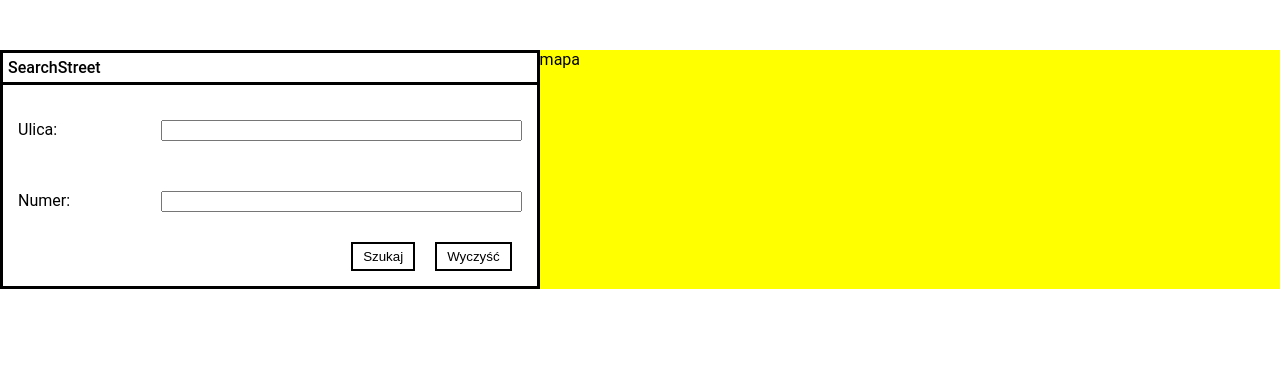
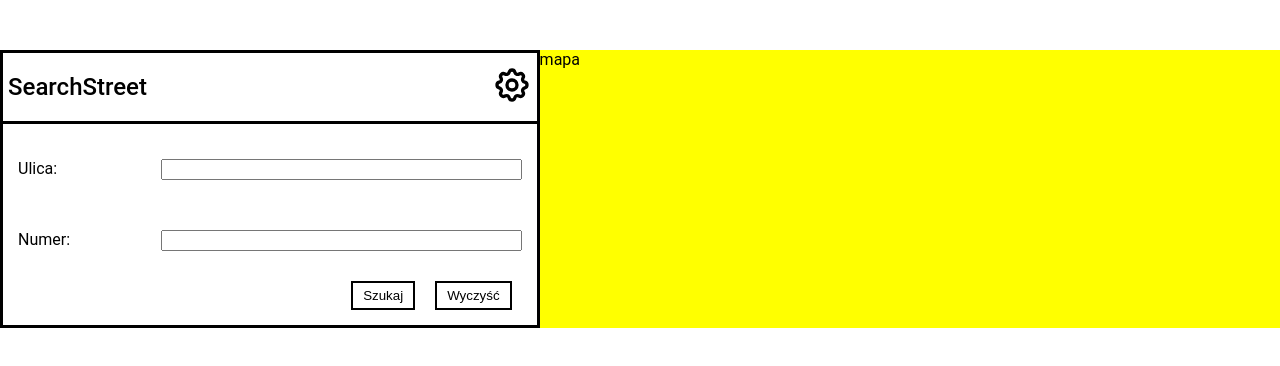
Before and after one commit to MarcinSutula/seach-address-app, a React (Create React App) app: page / in a window 1280 px wide. Shown: the top 366 px of the page. Built offline with nearby package versions, Linux system fonts and the light colour scheme.

Commit message:
implemented modal for options, corrected typos, corrected css in Result.module.css

```diff
--- a/package.json
+++ b/package.json
@@ -3,7 +3,10 @@
   "version": "0.1.0",
   "private": true,
   "dependencies": {
+    "@emotion/react": "^11.7.1",
+    "@emotion/styled": "^11.6.0",
     "@hookform/resolvers": "^2.8.8",
+    "@mui/material": "^5.3.1",
     "@reduxjs/toolkit": "^1.7.1",
     "@testing-library/jest-dom": "^5.16.1",
     "@testing-library/react": "^12.1.2",
@@ -13,8 +16,7 @@
     "react-redux": "^7.2.6",
     "react-scripts": "5.0.0",
     "redux": "^4.1.2",
-    "web-vitals": "^2.1.4",
-    "yup": "^0.32.11"
+    "web-vitals": "^2.1.4"
   },
   "scripts": {
     "start": "react-scripts start",
--- a/src/App.js
+++ b/src/App.js
@@ -2,19 +2,38 @@ import classes from "./App.module.css";
 import SearchForm from "./components/SearchForm";
 import SearchResults from "./components/SearchResults";
 import { useSelector } from "react-redux";
+import { optionsIcon } from "./components/OptionsIcon";
+import { useState, Fragment } from "react";
+import OptionsModal from "./components/OptionsModal";
 
 function App() {
+  const [showOptionsModal, setShowOptionsModal] = useState(false);
   const searchStatus = useSelector((state) => state.getResultStatus);
 
+  const optionsOnClickHandler = () => {
+    setShowOptionsModal(true);
+  };
+
   return (
+    <Fragment>
       <div className={classes.container}>
         <div className={classes.search_box}>
-        <div className={classes.title}>SearchStreet</div>
+          <div className={classes.title}>
+            <h2>SearchStreet</h2>
+            <div className={classes.options} onClick={optionsOnClickHandler}>
+              {optionsIcon}
+            </div>
+          </div>
           <SearchForm />
           {searchStatus !== "" && <SearchResults />}
         </div>
         <div className={classes.map}>mapa</div>
       </div>
+      <OptionsModal
+        showOptionsModal={showOptionsModal}
+        setShowOptionsModal={setShowOptionsModal}
+      />
+    </Fragment>
   );
 }
 
--- a/src/App.module.css
+++ b/src/App.module.css
@@ -6,16 +6,27 @@
   justify-content: space-between;
 }
 
-
-.search_box{
+.search_box {
   width: 40%;
   border: 3px solid black;
 }
 
-.title{
-    padding: 5px;
+.title {
+  display: flex;
   border-bottom: 3px solid black;
+  justify-content: space-between;
+  align-items: center;
+}
+
+.title h2 {
+  padding: 0;
   font-weight: 500;
+  margin-left: 5px;
+}
+
+.options {
+  margin-right: 5px;
+  cursor: pointer;
 }
 
 .map {
--- a/src/components/Input.js
+++ b/src/components/Input.js
@@ -1,10 +1,14 @@
-import classes from './Input.module.css'
+import classes from "./Input.module.css";
 
 function Input(props) {
   return (
     <div className={classes.input}>
       <label>{props.label}</label>
-      <input {...props.register(props.registerName)} />
+      <input
+        {...props.register(props.registerName)}
+        maxLength={props.maxLength}
+        required
+      />
     </div>
   );
 }
--- /dev/null
+++ b/src/components/OptionsIcon.js
@@ -0,0 +1,22 @@
+export const optionsIcon = (
+  <svg
+    xmlns="http://www.w3.org/2000/svg"
+    fill="none"
+    viewBox="0 0 24 24"
+    stroke="currentColor"
+    height="40px"
+  >
+    <path
+      strokeLinecap="round"
+      strokeLinejoin="round"
+      strokeWidth="2"
+      d="M10.325 4.317c.426-1.756 2.924-1.756 3.35 0a1.724 1.724 0 002.573 1.066c1.543-.94 3.31.826 2.37 2.37a1.724 1.724 0 001.065 2.572c1.756.426 1.756 2.924 0 3.35a1.724 1.724 0 00-1.066 2.573c.94 1.543-.826 3.31-2.37 2.37a1.724 1.724 0 00-2.572 1.065c-.426 1.756-2.924 1.756-3.35 0a1.724 1.724 0 00-2.573-1.066c-1.543.94-3.31-.826-2.37-2.37a1.724 1.724 0 00-1.065-2.572c-1.756-.426-1.756-2.924 0-3.35a1.724 1.724 0 001.066-2.573c-.94-1.543.826-3.31 2.37-2.37.996.608 2.296.07 2.572-1.065z"
+    />
+    <path
+      strokeLinecap="round"
+      strokeLinejoin="round"
+      strokeWidth="2"
+      d="M15 12a3 3 0 11-6 0 3 3 0 016 0z"
+    />
+  </svg>
+);
--- /dev/null
+++ b/src/components/OptionsModal.js
@@ -0,0 +1,67 @@
+import { Modal } from "@mui/material";
+import { useForm } from "react-hook-form";
+import classes from "./OptionsModal.module.css";
+
+function OptionsModal(props) {
+  const {
+    register,
+    handleSubmit,
+    reset,
+
+  } = useForm();
+
+  const optionsModalOnCloseHandler = () => {
+    props.setShowOptionsModal(false);
+    reset();
+  };
+
+  const optionsSubmitHandler = (data) => {
+    if (data.query1 === "DEFAULT" || data.query2 === "DEFAULT") return;
+
+    console.log(data);
+
+
+
+
+    reset();
+  };
+
+  const bodyModal = (
+    <div className={classes.modal_container}>
+      <form onSubmit={handleSubmit(optionsSubmitHandler)}>
+        <div className={classes.query_container}>
+          <label>Query 1: </label>
+          <select {...register("query1")} defaultValue={"DEFAULT"}>
+            <option value="DEFAULT" disabled hidden>
+              Choose here
+            </option>
+            <option>miasto</option>
+          </select>
+        </div>
+        <div className={classes.query_container}>
+          <label>Query 2: </label>
+          <select {...register("query2")} defaultValue={"DEFAULT"}>
+            <option value="DEFAULT" disabled hidden>
+              Choose here
+            </option>
+            <option>kod pocztowy</option>
+          </select>
+        </div>
+        <div className={classes.btn_container}>
+          <button>Confirm</button>
+          <button type="button" onClick={optionsModalOnCloseHandler}>
+            Cancel
+          </button>
+        </div>
+      </form>
+    </div>
+  );
+
+  return (
+    <Modal open={props.showOptionsModal} onClose={optionsModalOnCloseHandler}>
+      {bodyModal}
+    </Modal>
+  );
+}
+
+export default OptionsModal;
--- /dev/null
+++ b/src/components/OptionsModal.module.css
@@ -0,0 +1,34 @@
+.modal_container {
+  position: absolute;
+  outline: none;
+  width: 400px;
+  background-color: rgba(255, 255, 255, 0.952);
+  border: 3px solid black;
+  margin: 10% 38.5%;
+  padding: 20px;
+}
+
+.query_container {
+  display: flex;
+  justify-content: space-between;
+  margin: 10px 30px;
+}
+
+.query_container select {
+  width: 50%;
+}
+
+.btn_container {
+  display: flex;
+  justify-content: center;
+  gap: 40px;
+  margin-top: 50px;
+}
+
+.btn_container button {
+  margin: 0 10px;
+  border: 2px solid black;
+  padding: 5px 10px;
+  cursor: pointer;
+  background-color: white;
+}
--- a/src/components/Result.js
+++ b/src/components/Result.js
@@ -1,6 +1,10 @@
 import classes from "./Result.module.css";
 
 function Result(props) {
+  const zoomInHandler = () => {
+    console.log(props.result);
+  };
+
   return (
     <li
       key={props.i}
@@ -13,7 +17,10 @@ function Result(props) {
       <p style={{ marginLeft: props.resultsLength > 4 ? "46px" : "40px" }}>
         {props.result.attributes.numerPorza}
       </p>
-      <button style={{ marginRight: props.resultsLength > 4 ? "0px" : "15px" }}>
+      <button
+        style={{ marginRight: props.resultsLength > 4 ? "0px" : "15px" }}
+        onClick={zoomInHandler}
+      >
         przybliż
       </button>
     </li>
--- a/src/components/Result.module.css
+++ b/src/components/Result.module.css
@@ -24,14 +24,14 @@ ligther-grey: #F5F5F5;
 .result_container button {
   border: none;
   background-color: inherit;
-
   color: blue;
   cursor: pointer;
   margin-bottom: 10px;
   height: 10px;
   width: 25%;
   padding: 0;
-  padding-left: 10px;
+  padding-left: 20px;
+
 }
 
 .row_street_name {
--- a/src/components/SearchForm.js
+++ b/src/components/SearchForm.js
@@ -6,12 +6,7 @@ import { getResultsThunk } from "../app/getResultsThunk";
 
 function SearchForm(props) {
   const dispatch = useDispatch();
-  const {
-    register,
-    handleSubmit,
-    reset,
-    formState: { errors },
-  } = useForm();
+  const { register, handleSubmit, reset } = useForm();
 
   const submitSearchHandler = async (data) => {
     dispatch(getResultsThunk(data));
@@ -23,8 +18,18 @@ function SearchForm(props) {
 
   return (
     <form onSubmit={handleSubmit(submitSearchHandler)}>
-      <Input label="Ulica: " register={register} registerName="streetName" />
-      <Input label="Numer: " register={register} registerName="streetNumber" />
+      <Input
+        label="Ulica: "
+        register={register}
+        registerName="streetName"
+        maxLength={30}
+      />
+      <Input
+        label="Numer: "
+        register={register}
+        registerName="streetNumber"
+        maxLength={6}
+      />
       <div className={classes.button_container}>
         <button>Szukaj</button>
         <button type="button" onClick={clearSearchHandler}>
--- a/src/components/SearchResults.js
+++ b/src/components/SearchResults.js
@@ -1,40 +1,38 @@
-import { useState } from "react";
 import classes from "./SearchResults.module.css";
 import Result from "./Result";
 import { useSelector } from "react-redux";
 import Spinner from "./Spinner";
 
 function SearchResults() {
-  //   const [results, setResults] = useState();
   const results = useSelector((state) => state.searchResults);
   const searchStatus = useSelector((state) => state.getResultStatus);
 
-  const DUMMY_RESULTS = [
-    {
-      streetName: "Kowalewska",
-      streetNumber: "12",
-    },
-    {
-      streetName: "Kowalewskaaaaaaa",
-      streetNumber: "122",
-    },
-    {
-      streetName: "Kowalewska",
-      streetNumber: "1222",
-    },
-    {
-      streetName: "Kowalewska",
-      streetNumber: "12",
-    },
-    {
-      streetName: "Kowalewska",
-      streetNumber: "12",
-    },
-    {
-      streetName: "Kowalewska",
-      streetNumber: "12",
-    },
-  ];
+  // const DUMMY_RESULTS = [
+  //   {
+  //     streetName: "Kowalewska",
+  //     streetNumber: "12",
+  //   },
+  //   {
+  //     streetName: "Kowalewskaaaaaaa",
+  //     streetNumber: "122",
+  //   },
+  //   {
+  //     streetName: "Kowalewska",
+  //     streetNumber: "1222",
+  //   },
+  //   {
+  //     streetName: "Kowalewska",
+  //     streetNumber: "12",
+  //   },
+  //   {
+  //     streetName: "Kowalewska",
+  //     streetNumber: "12",
+  //   },
+  //   {
+  //     streetName: "Kowalewska",
+  //     streetNumber: "12",
+  //   },
+  // ];
 
   return (
     <div className={classes.results_container}>
@@ -60,7 +58,7 @@ function SearchResults() {
             })}
           </ul>
         )}
-        {searchStatus === "no results" && <h1>No results</h1>}
+        {searchStatus === "no results" && <h1>Brak wyników</h1>}
       </div>
     </div>
   );
```
Also changed, not shown: 1 other file (tests, documents, lock files or other folders). Lines whose indentation alone changed are shown as unchanged.
